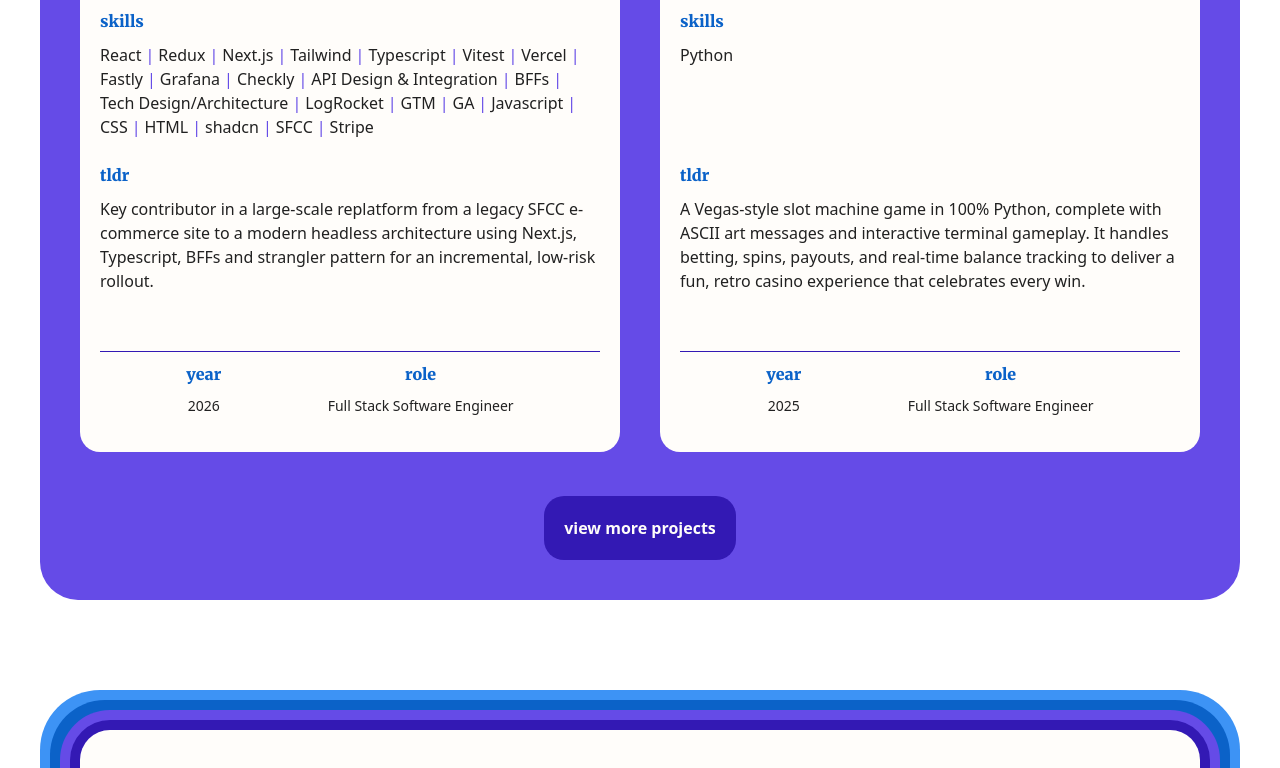
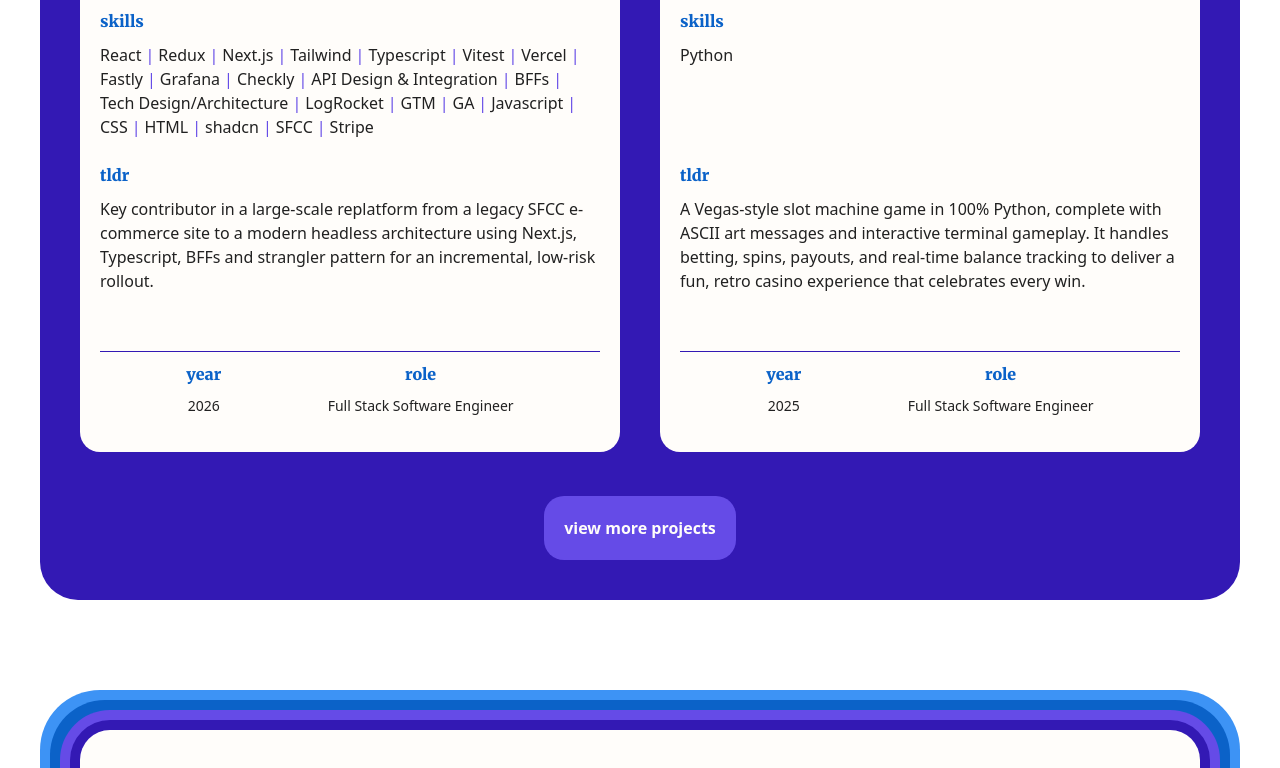
Before and after one commit to kleinlikecalvin/klein_like_calvin_next, a Next.js app: page / in a window 1280 px wide. Shown: the part 1265-2033 px from the top of the page. Built offline with nearby package versions, Linux system fonts and the light colour scheme.

Commit message:
Styling updates for ProjectOverview

```diff
--- a/app/components/Projects/ProjectOverview.tsx
+++ b/app/components/Projects/ProjectOverview.tsx
@@ -4,8 +4,8 @@ import ProjectOverviewCard from "./ProjectOverviewCard";
 
 export default function ProjectOverview() {
   return (
-    <section className="ProjectOverview bg-accent-two rounded-3xl p-5 lg:rounded-[38px] lg:p-10 flex flex-col gap-5 lg:gap-11">
-      <h2 className="text-background text-center m-0">I've got projects.</h2>
+    <section className="ProjectOverview bg-special-one flex flex-col gap-5 rounded-3xl p-5 lg:gap-11 lg:rounded-[38px] lg:p-10">
+      <h2 className="text-background m-0 text-center">I've got projects.</h2>
       <div className="cards-container grid grid-cols-1 gap-5 lg:grid-cols-2 lg:gap-10">
         {projectsData.slice(0, 2).map((project) => {
           return <ProjectOverviewCard project={project} key={project.id} />;
@@ -14,7 +14,7 @@ export default function ProjectOverview() {
       {projectsData.length > 2 && (
         <Link
           href="/all-projects"
-          className="scale mx-auto w-max"
+          className="scale bg-accent-two mx-auto w-max"
         >
           view more projects
         </Link>
```
